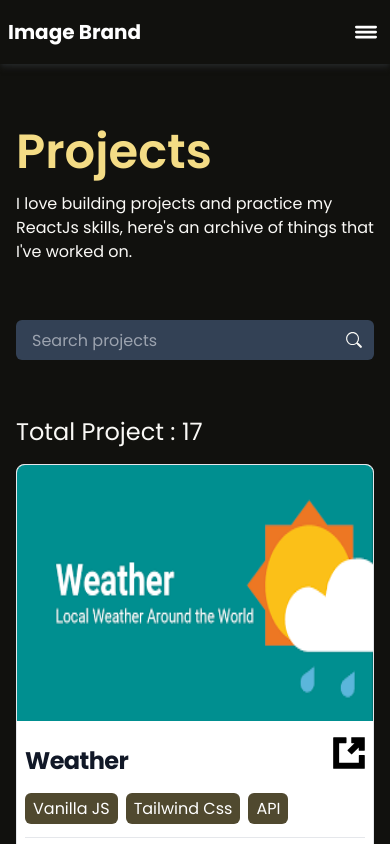
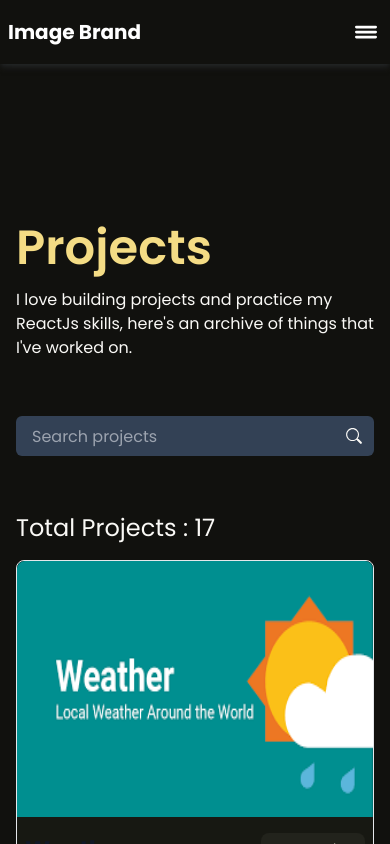
Before and after one commit to jahid-111/Portfolio-r, a React (Vite) app: page /projects in a window 390 px wide. Shown: the top 844 px of the page. Built offline with nearby package versions, Linux system fonts and the light colour scheme; a web font is replaced by a local one.

Commit message:
modify-projects_responsive

```diff
--- a/src/components/AboutMe.jsx
+++ b/src/components/AboutMe.jsx
@@ -10,21 +10,20 @@ const AboutMe = () => {
           </span>
           <span>About Me</span>
         </h4>
-        <div className=" text-justify leading-relaxed tracking-tighter ">
-          <p className=" my-3">
-            Lorem ipsum dolor sit amet consectetur adipisicing elit. Alias,
-            eveniet ipsum excepturi ea nihil repellendus possimus. Odio
-            praesentium.
+        <div className="text-justify leading-relaxed ">
+          <p className="my-3">
+            As a passionate junior developer with a strong foundation in React,
+            I specialize in crafting dynamic and responsive front-end solutions.
+            My journey into web development has been fueled by a deep interest
+            in creating intuitive user experiences and leveraging the latest
+            technologies.
           </p>
           <p>
-            Lorem ipsum dolor sit amet consectetur adipisicing elit. Ipsam non
-            aut excepturi ea, doloribus eum, fugiat accusamus nisi, aliquid odit
-            exercitationem. Ipsum minimaem ipsum dolor sit amet consectetur
-            adipisicing elit. Ipsam non aut excepturi ea, doloribus eum, fugiat
-            exercitationem. Ipsum minimaem ipsum dolor sit amet consectetur
-            adipisicing elit. Ipsam non aut excepturi ea, doloribus eum, fugiat
-            accusamus nisi, aliquid odit exercitationem. Ipsum minima dicta
-            eveniet laborum eum.
+            I thrive on learning and growing, consistently refining my skills to
+            stay ahead in the fast-paced tech world. My expertise in React,
+            along with my understanding of modern web development practices,
+            enables me to build engaging applications and contribute effectively
+            to team projects.
           </p>
         </div>
       </div>
--- a/src/components/ProjectCard.jsx
+++ b/src/components/ProjectCard.jsx
@@ -3,43 +3,52 @@ import SearchInput from "./SearchInput";
 import PageIntro from "./PageIntro";
 import data from "../data";
 import Reval from "./animation/Reval";
+import { GrLinkNext } from "react-icons/gr";
 
 const ProjectCard = () => {
   // console.log(data);
   return (
-    <div className=" px-4 mb-20">
+    <div className=" px-4 my-24   ">
       <PageIntro />
 
       <div className=" my-14  md:px-0">
         <SearchInput />
       </div>
 
-      <h5 className=" text-2xl my-4">Total Project : {data.projects.length}</h5>
+      <h5 className=" text-2xl my-4">
+        Total Projects : {data.projects.length}
+      </h5>
 
       <div className="grid sm:grid-cols-2 gap-7 mx-auto justify-center items-center">
         {data?.projects?.map((project, i) => (
           <Reval key={i}>
-            <div className="max-w-full bg-white border border-gray-200 rounded-lg shadow dark:bg-gray-800 dark:border-gray-700">
-              <Link to="#">
+            <div className="max-w-full border border-gray-200 rounded-lg shadow  bg-[#6d725111] dark:border-gray-700">
+              <Link
+                target="_blank"
+                to={project?.liveLink}
+                className="relative block overflow-hidden"
+              >
+                <div className="relative overflow-hidden">
                   <img
-                  className="rounded-t-lg w-full  h-64 md:h-96"
+                    className="transition-transform duration-300 transform hover:scale-105 hover:shadow-xl rounded-t-lg w-full h-64 md:h-96"
                     src={project.thumbnail}
                     alt=""
                   />
+                </div>
               </Link>
 
               <div className="p-2">
                 <div className="my-2 flex justify-between items-baseline border-b pb-4">
                   <div>
-                    <Link to="#">
                     <h5 className="mb-2 text-2xl font-bold tracking-tight text-gray-900 dark:text-white">
                       {project?.title}
                     </h5>
-                    </Link>
-
-                    <div className="w-full">
+                    <div className="w-full flex flex-wrap justify-start items-center">
                       {project?.technologies?.map((technology, index) => (
-                        <div key={index} className="mt-3  me-2 inline-block">
+                        <div
+                          key={index}
+                          className="mt-2 mb-2 me-2 inline-block"
+                        >
                           <Link
                             to="#"
                             className="text-wrap rounded-md button-primary py-1 px-2 sm:-2"
@@ -50,42 +59,20 @@ const ProjectCard = () => {
                       ))}
                     </div>
                   </div>
-                  <div>
-                    <a
-                      href={project.liveLink}
-                      target="_blank"
-                      rel="noopener noreferrer"
+                  <div className="relative">
+                    <Link
+                      to={""}
+                      className="flex font-semibold items-center px-5 py-2 bg-[#686c5b22] text-white rounded-lg group hover:bg-[#0c0b0bcb] transition-colors duration-300"
                     >
-                      <svg
-                        className="h-8 w-8"
-                        xmlns="http://www.w3.org/2000/svg"
-                        viewBox="0 0 256 256"
-                        xmlSpace="preserve"
-                      >
-                        <defs></defs>
-                        <g
-                          style={{
-                            stroke: "none",
-                            fill: "rgb(0,0,0)",
-                            opacity: 1,
-                          }}
-                          transform="translate(1.4 1.4) scale(2.81 2.81)"
-                        >
-                          <path
-                            d="M 88.411 90 H 1.59 C 0.712 90 0 89.288 0 88.41 V 1.59 C 0 0.712 0.712 0 1.59 0 h 34.831 c 0.848 0 1.536 0.688 1.536 1.536 V 15.43 c 0 0.848 -0.688 1.536 -1.536 1.536 H 16.967 v 56.066 h 56.066 V 51.932 c 0 -0.848 0.688 -1.536 1.536 -1.536 h 13.894 c 0.848 0 1.536 0.688 1.536 1.536 v 36.478 C 90 89.288 89.288 90 88.411 90 z"
-                            strokeLinecap="round"
-                          />
-                          <path
-                            d="M 88.943 38.494 H 73.794 c -0.584 0 -1.057 -0.473 -1.057 -1.057 v -7.968 L 53.27 48.936 c -0.442 0.442 -1.157 0.442 -1.599 0 L 41.064 38.329 c -0.442 -0.442 -0.442 -1.157 0 -1.599 l 19.467 -19.467 h -7.968 c -0.584 0 -1.057 -0.473 -1.057 -1.057 V 1.057 C 51.506 0.473 51.979 0 52.563 0 h 21.231 h 15.149 C 89.527 0 90 0.473 90 1.057 v 15.149 v 21.231 C 90 38.021 89.527 38.494 88.943 38.494 z"
-                            strokeLinecap="round"
-                          />
-                        </g>
-                      </svg>
-                    </a>
+                      Link
+                      <span className="relative">
+                        <GrLinkNext className="text-2xl ml-2 text-yellow-50 group-hover:text-red-700 transition-transform duration-300 transform translate-x-0 group-hover:translate-x-4" />
+                      </span>
+                    </Link>
                   </div>
                 </div>
 
-                <p className="font-normal text-gray-700 dark:text-gray-400">
+                <p className="font-normal text-gray-700 h-auto  line-clamp-3 dark:text-gray-400">
                   {project?.description}
                 </p>
               </div>
--- a/src/components/animation/Reval.jsx
+++ b/src/components/animation/Reval.jsx
@@ -31,7 +31,7 @@ const Reval = ({
         }}
         initial="hidden"
         animate={mainControls}
-        transition={{ duration: 0.5, delay }}
+        transition={{ duration: 0.6, delay }}
       >
         {children}
       </motion.div>
--- a/src/routes/Project.jsx
+++ b/src/routes/Project.jsx
@@ -1,9 +1,12 @@
+import Reval from "../components/animation/Reval";
 import ProjectCard from "../components/ProjectCard";
 
 const Project = () => {
   return (
     <div className="  mt-32">
-      <ProjectCard />
+      <Reval>
+        <ProjectCard />
+      </Reval>
     </div>
   );
 };
```
Lines whose indentation alone changed are shown as unchanged.
